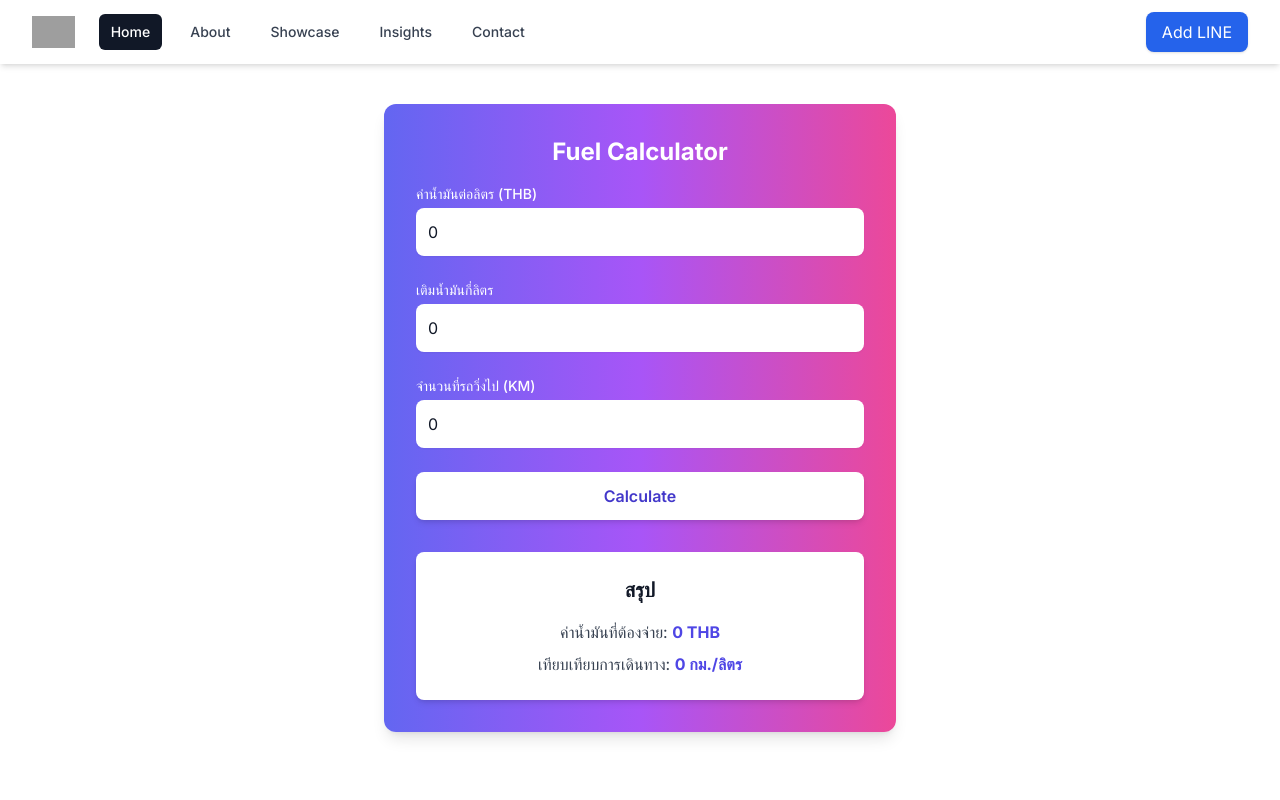
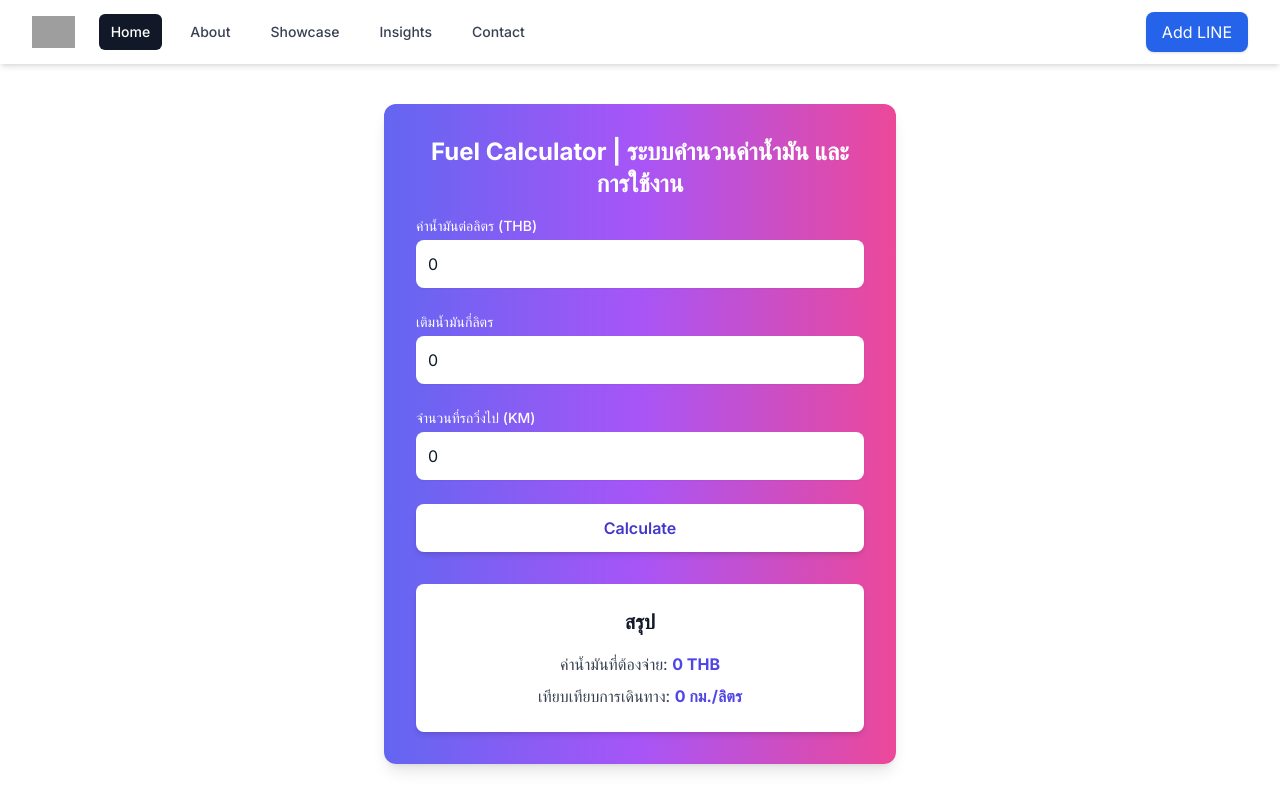
Before and after one commit to nconnect-th/next-fuel-calculator, a Next.js app: page / in a window 1280 px wide. Built offline with nearby package versions, Linux system fonts and the light colour scheme; grey boxes are pictures that could not be loaded.

Commit message:
update 1642

```diff
--- a/app/page.tsx
+++ b/app/page.tsx
@@ -20,7 +20,7 @@ export default function FuelCalculator() {
 
   return (
     <div className="max-w-lg mx-auto mt-10 p-6 md:p-8 bg-gradient-to-r from-indigo-500 via-purple-500 to-pink-500 rounded-xl shadow-lg text-white">
-      <h2 className="text-xl md:text-2xl font-bold text-center mb-4">Fuel Calculator</h2>
+      <h2 className="text-xl md:text-2xl font-bold text-center mb-4">Fuel Calculator | ระบบคำนวนค่าน้ำมัน และการใช้งาน</h2>
 
       <form className="space-y-4 md:space-y-6">
         <div>
```
